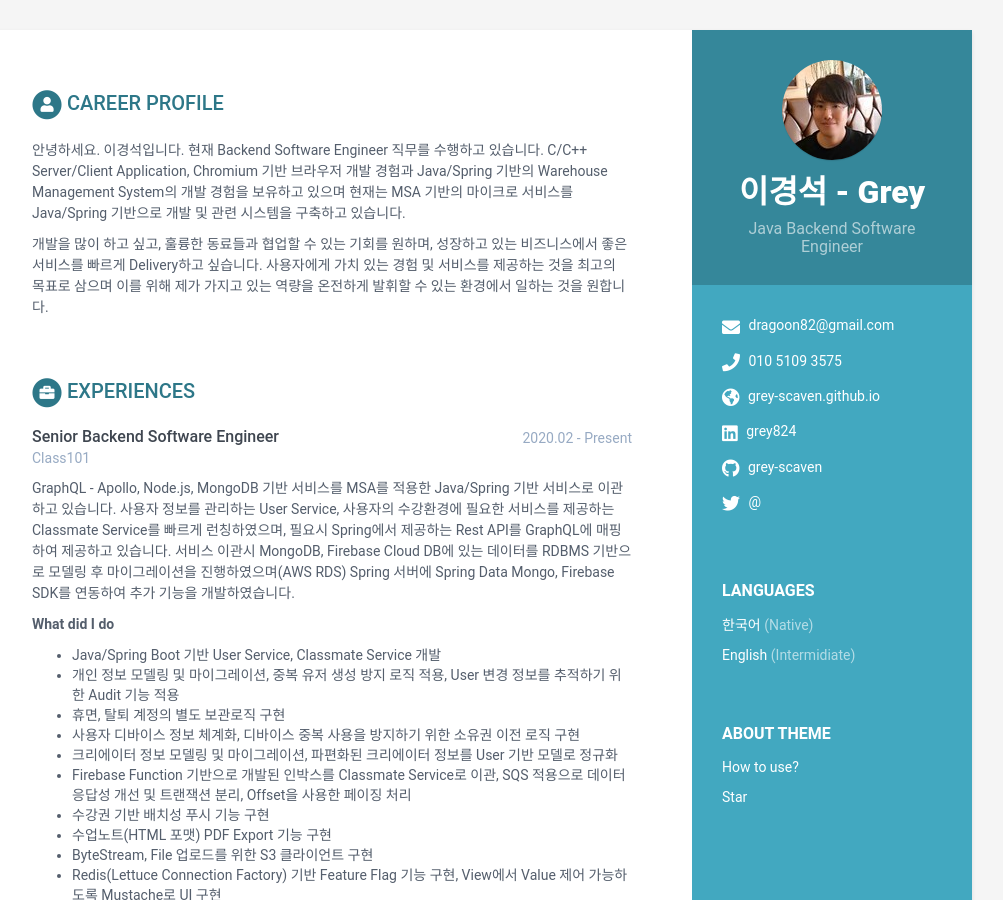
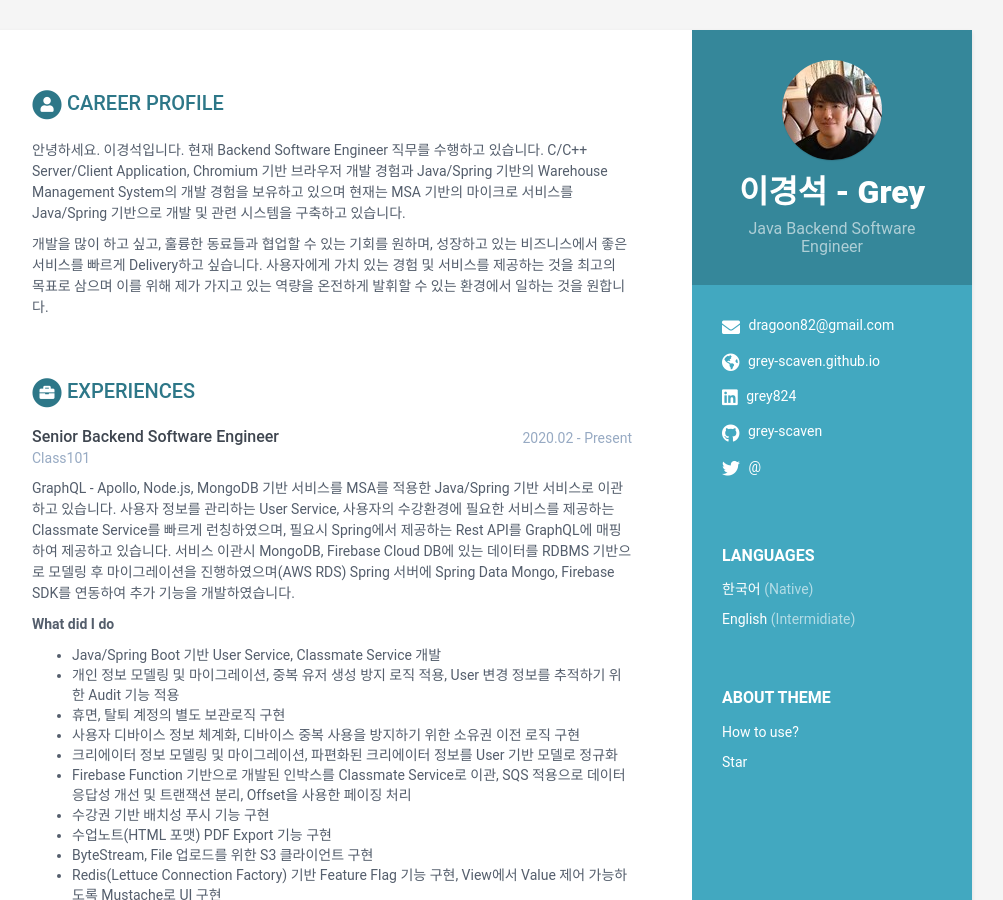
Before and after one commit to grey-scaven/grey-scaven.github.io, a Jekyll site: the page built from index.html, in a window 1280 px wide and 900 px high. Shown: the whole window, without its empty margins (168-1171 px from the left). Built offline with Jekyll 4.4.1, drawn with Linux system fonts in a browser that asks for light colours.

Commit message:
Update data.yml

```diff
--- a/_data/data.yml
+++ b/_data/data.yml
@@ -13,7 +13,7 @@ sidebar:
 
     # Sidebar links
     email: dragoon82@gmail.com
-    phone: 010 5109 3575
+    phone:
     website: grey-scaven.github.io #do not add http://
     linkedin: grey824
     github: grey-scaven
```
